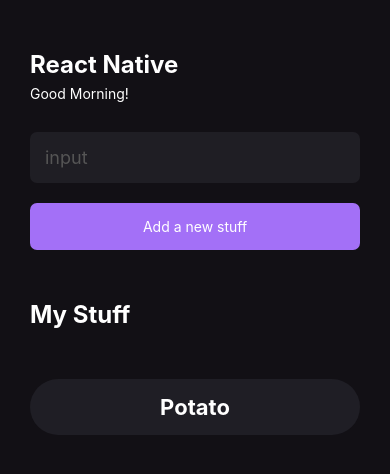
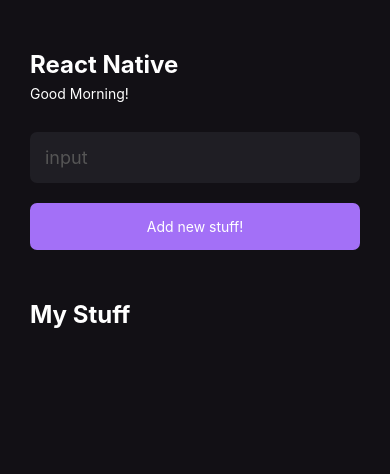
Before and after one commit to Rafhael-Josino/React-Native-Study, a React Native app: screen / in a window 390 px wide. Shown: the top 474 px of the page. Built offline with nearby package versions, Linux system fonts and the light colour scheme.

Commit message:
Component Cardlist now renders only one Card

```diff
--- a/src/components/Button.tsx
+++ b/src/components/Button.tsx
@@ -2,25 +2,28 @@
 import {
     Text,
     TouchableOpacity,
+    TouchableOpacityProps,
     StyleSheet,
 } from 'react-native';
+
+interface MyButtonType extends TouchableOpacityProps {
+  title: string,
+}
 
 type Props = {
     setMyStuffHandler: () => void,
 }
 
-function Button(props: Props) {
-    const { setMyStuffHandler } = props;
-
+function Button({ title, ...rest }: MyButtonType) {
     return <TouchableOpacity
-    style={styles.button}
-    activeOpacity={.7}
-    onPress={setMyStuffHandler}
-  >
-    <Text style={styles.buttonText}>
-      Add a new stuff
-    </Text>
-  </TouchableOpacity>
+      style={styles.button}
+      activeOpacity={0.7}
+      {...rest}
+    >
+      <Text style={styles.buttonText}>
+        {title}
+      </Text>
+    </TouchableOpacity>
 }
 
 const styles = StyleSheet.create({
--- a/src/components/CardList.tsx
+++ b/src/components/Card.tsx
@@ -2,30 +2,25 @@
 import {
     Text,
     TouchableOpacity,
+    TouchableOpacityProps,
     StyleSheet,
     FlatList,
 } from 'react-native';
+import { StuffType } from '../types';
 
-type Props = {
-    myStuff: string[],
+interface CardType extends TouchableOpacityProps {
+    name: string,
 }
 
-function Card(props: Props) {
-    const { myStuff } = props;
-
-    const renderedStuff = (stuff: string) => <TouchableOpacity
+function Card({ name, ...rest }: CardType) {
+    return <TouchableOpacity
         style={styles.buttonStuff}
+        {...rest}
     >
         <Text style={styles.stuffs}>
-            {stuff}
+            {name}
         </Text>
     </TouchableOpacity>
-
-    return <FlatList
-        data={myStuff}
-        keyExtractor={item => item}
-        renderItem={({ item }) => renderedStuff(item) }
-    />
 }
 
 const styles = StyleSheet.create({
--- a/src/pages/Home.tsx
+++ b/src/pages/Home.tsx
@@ -5,17 +5,30 @@
   StyleSheet,
   TextInput,
   TouchableOpacity,
+  FlatList,
 } from 'react-native';
 import Button from '../components/Button';
-import Cards from '../components/CardList';
+import Card from '../components/Card';
+import { StuffType } from "../types";
 
 function Home() {
-  const [newStuff, setNewStuff] = useState("Potato");
-  const [myStuff, setMyStuff] = useState(["Potato"]);
+  const [newStuff, setNewStuff] = useState('');
+  const [myStuff, setMyStuff] = useState<StuffType[]>([]);
   const [greeting, setGreeting] = useState('');
 
-  const setMyStuffHandler = () => {
-    setMyStuff(oldStuff => [...oldStuff, newStuff]);
+  const addStuffHandler = () => {
+    const data = {
+      id: String(new Date().getTime()),
+      name: newStuff,
+    }
+
+    console.log('this is a test');
+
+    setMyStuff(oldStuff => [...oldStuff, data]);
+  }
+
+  const removeStuffHandler = (id: string) => {
+    setMyStuff(oldStuff => oldStuff.filter(stuff => stuff.id !== id))
   }
 
   useEffect(() => {
@@ -44,13 +57,24 @@
       onChangeText={setNewStuff}
     />
 
-    <Button setMyStuffHandler={setMyStuffHandler} />
+    <Button
+      onPress={addStuffHandler}
+      title='Add new stuff!'
+    />
 
     <Text style={[styles.title, {marginVertical: 50}]}>
       My Stuff
     </Text>
 
-    <Cards myStuff={myStuff} />
+    <FlatList
+      data={myStuff}
+      keyExtractor={item => item.id}
+      renderItem={({ item }) => <Card
+          name={item.name}
+          onPress={() => removeStuffHandler(item.id)}
+        />
+      }
+    />
   </View>
 }
 
--- /dev/null
+++ b/src/types/index.tsx
@@ -0,0 +1,6 @@
+type StuffType = {
+    id: string,
+    name: string,
+}
+
+export type { StuffType }
```
